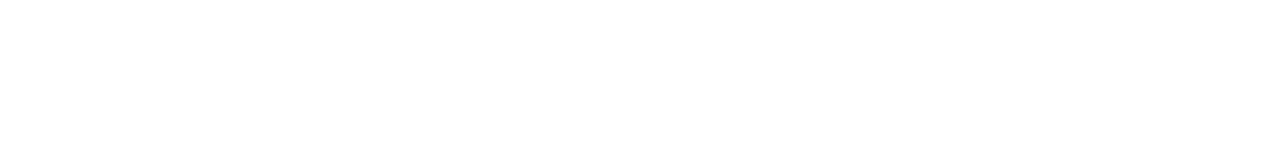
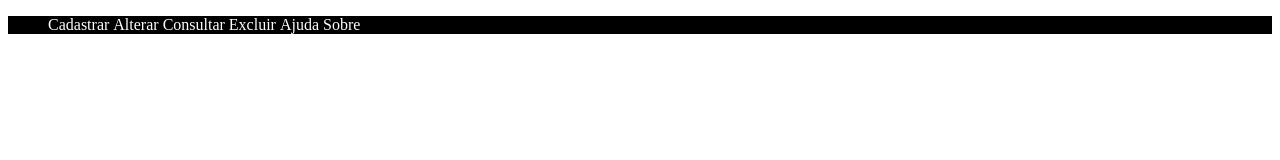
Before and after one commit to GuilhermeAntunesLeal/Menu, a plain HTML site: page Menu.html in a window 1280 px wide. Drawn offline with Linux system fonts and the light colour scheme.

Commit message:
Versão 2 - Menu criado

```diff
--- a/Menu.html
+++ b/Menu.html
@@ -4,8 +4,28 @@
   <meta charset="UTF-8">
   <meta name="viewport" content="width=device-width, initial-scale=1.0">
   <title>Menu</title>
+  <style>
+    ul{
+      background-color: black;
+      height: 100;
+
+    }
+    li{
+      display: inline;
+      color: white;
+    }
+
+
+  </style>
 </head>
 <body>
-
+  <ul>
+    <li>Cadastrar</li>
+    <li>Alterar</li>
+    <li>Consultar</li>
+    <li>Excluir</li>
+    <li>Ajuda</li>
+    <li>Sobre</li>
+  </ul>
 </body>
 </html>
```
